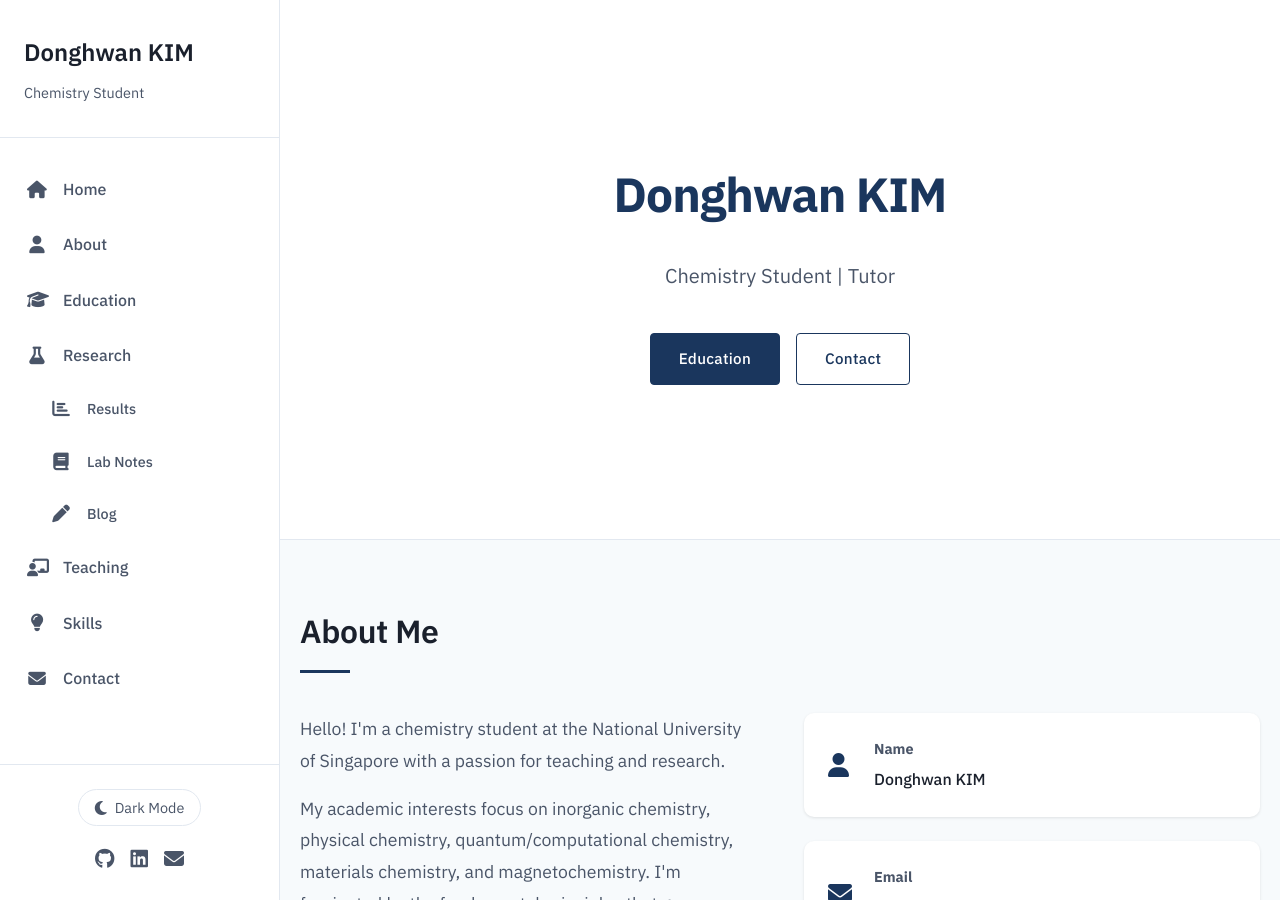
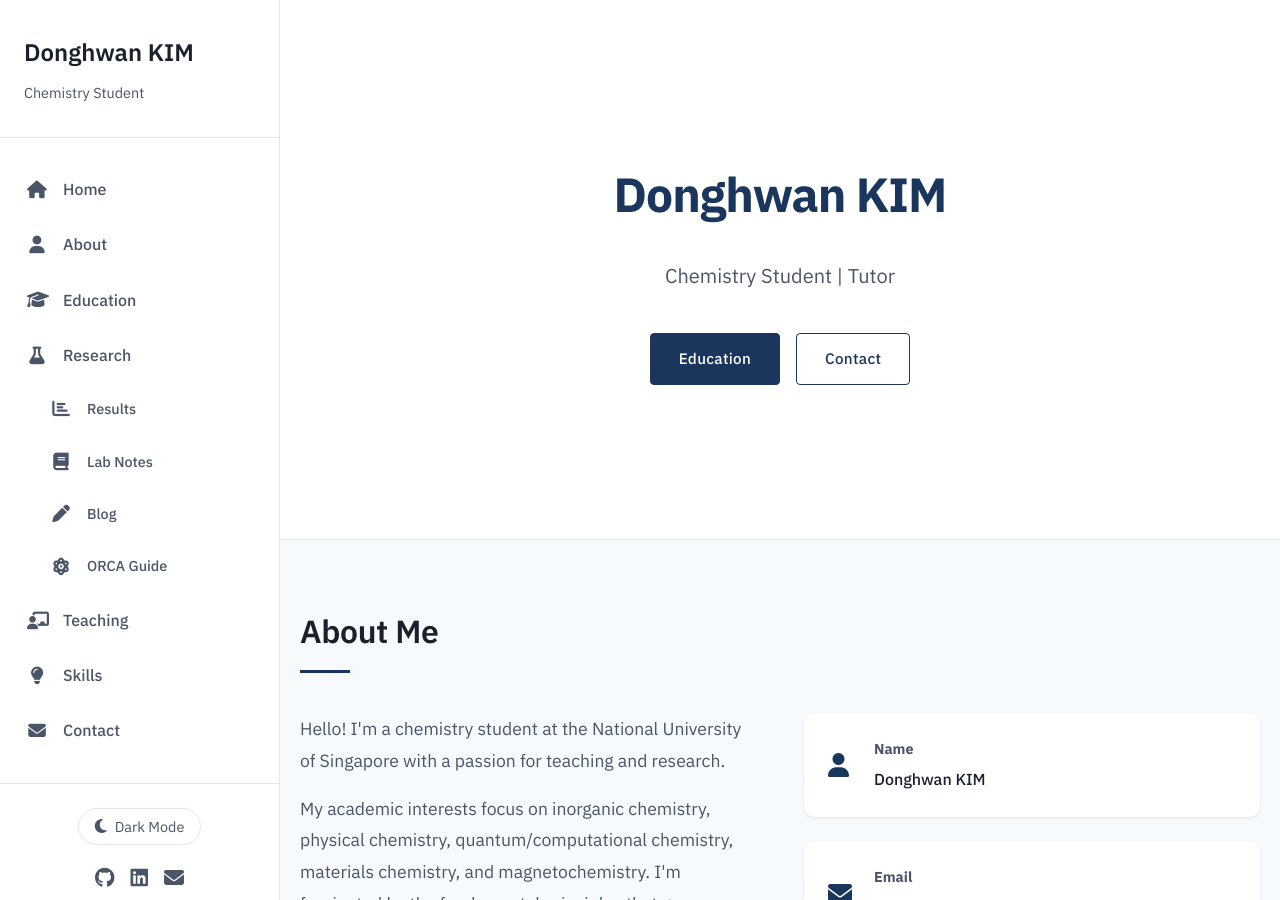
Before and after one commit to dhwan0112/dhk.github.io, a Jekyll site: the page built from index.html, in a window 1280 px wide and 900 px high. Built offline with Jekyll 4.4.1, drawn with Linux system fonts in a browser that asks for light colours; nearby versions of some CDN libraries.

Commit message:
Link ORCA Guide from main sidebar
메인 사이트 사이드바의 Research 섹션 아래(Blog 다음, Teaching 위)에
ORCA Guide 진입 링크를 sublink로 추가합니다. fa-atom 아이콘을 사용하고,
page.url이 'guides/orca'를 포함하면 active 상태로 표시되도록 조건부
클래스를 부여했습니다.

이로써 메인 포트폴리오 -> ORCA 가이드 진입 경로가 명시되며, ORCA 가이드
페이지는 여전히 자체 사이드바 ToC를 사용하는 서브사이트 구조를 유지합니다.

```diff
--- a/_includes/sidebar.html
+++ b/_includes/sidebar.html
@@ -31,6 +31,10 @@
         <a href="{{ '/blog' | relative_url }}" class="sidebar-link sidebar-sublink {% if page.url contains 'blog' or page.layout == 'post' %}active{% endif %}">
             <i class="fas fa-pen"></i>
             <span>Blog</span>
+        </a>
+        <a href="{{ '/guides/orca/' | relative_url }}" class="sidebar-link sidebar-sublink {% if page.url contains 'guides/orca' %}active{% endif %}">
+            <i class="fas fa-atom"></i>
+            <span>ORCA Guide</span>
         </a>
         <a href="{{ '/teaching' | relative_url }}" class="sidebar-link {% if page.url contains 'teaching' %}active{% endif %}">
             <i class="fas fa-chalkboard-teacher"></i>
```
